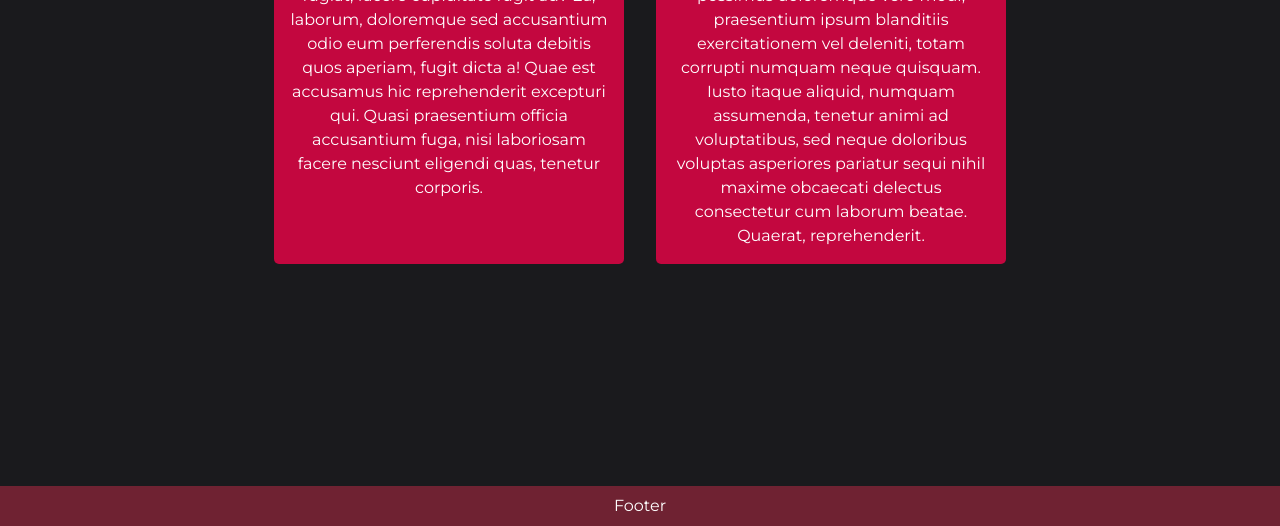
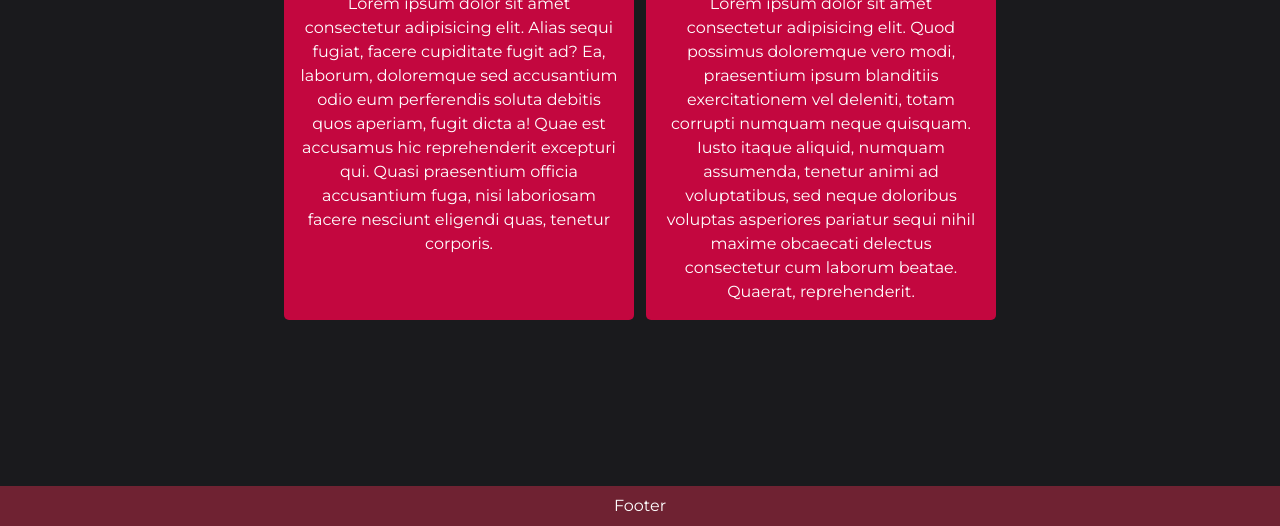
Before and after one commit to tomagrab/beautiful-website, a plain HTML site: page index.html in a window 1280 px wide. Shown: the part 274-800 px from the top of the page. Drawn offline with nearby package versions, Linux system fonts and the light colour scheme.

Commit message:
Work on slide and fade animation

```diff
--- a/Public/JS/index.js
+++ b/Public/JS/index.js
@@ -1 +1,41 @@
 //jshint esversion:6
+
+setTimeout(function slideBoxesIn() {
+  var wineBoxL = document.querySelector(".wine-box-left");
+  var wineBoxR = document.querySelector(".wine-box-right");
+  var opacityL = Number(
+    window.getComputedStyle(wineBoxL).getPropertyValue("opacity")
+  );
+  var opacityR = Number(
+    window.getComputedStyle(wineBoxR).getPropertyValue("opacity")
+  );
+  var rectL = wineBoxL.getBoundingClientRect();
+  var rectR = wineBoxR.getBoundingClientRect();
+  rectL.left = 0;
+  rectR.right = 0;
+
+  var SI = setInterval(slideIn, 50);
+  var pos = 0;
+  wineBoxL.style.transform = "translateX(" + pos + "px)";
+  wineBoxR.style.transform = "translateX(" + -pos + "px)";
+  function slideIn() {
+    if (pos == 10) {
+      clearInterval(SI);
+    } else {
+      pos += 1;
+      console.log(rectL.right, rectR.left);
+      wineBoxL.style.transform = "translateX(" + pos + "px)";
+      wineBoxR.style.transform = "translateX(" + -pos + "px)";
+    }
+  }
+
+  var CO = setInterval(changeOpacity, 10);
+  function changeOpacity() {
+    if (opacityR >= 1 && opacityL >= 1) {
+      clearInterval(CO);
+    } else {
+      wineBoxR.style.opacity = opacityR += 0.025;
+      wineBoxL.style.opacity = opacityL += 0.025;
+    }
+  }
+}, 1000);
--- a/Public/Styles/SCSS/_animations.scss
+++ b/Public/Styles/SCSS/_animations.scss
@@ -11,15 +11,13 @@
   }
 }
 
-@mixin slide-horizontal-with-fade($name, $x-1, $x-2, $opacity-1, $opacity-2) {
+@mixin slide-horizontal($name, $x-1, $x-3) {
   @keyframes #{$name} {
     0% {
       transform: translateX($x-1);
-      opacity: $opacity-1;
     }
     100% {
-      transform: translateX($x-2);
-      opacity: $opacity-2;
+      transform: translateX($x-3);
     }
   }
 }
--- a/Public/Styles/SCSS/styles.scss
+++ b/Public/Styles/SCSS/styles.scss
@@ -26,9 +26,8 @@ section {
 }
 
 @include slide-vertical-with-fade(slide-up, 75px, 0px, 0, 1);
-
-@include slide-horizontal-with-fade(slide-in-left, -50px, 0px, 0, 1);
-@include slide-horizontal-with-fade(slide-in-right, 50px, 0px, 0, 1);
+@include slide-horizontal(slide-in-left, -50px, 0px);
+@include slide-horizontal(slide-in-right, 50px, 0px);
 
 .wine-container {
   display: grid;
@@ -63,13 +62,18 @@ section {
 }
 
 .wine-box-left {
-  animation: slide-in-left 1s ease-in;
   justify-self: right;
+  opacity: 0;
+  // animation: slide-in-left 1s ease-in;
+  // transform: translateX(-90px)
 }
 
 .wine-box-right {
-  animation: slide-in-right 1s ease-in;
+
   justify-self: left;
+  opacity: 0;
+  // animation: slide-in-right 1s ease-in;
+  // transform: translateX(90px)
 }
 
 .footer {
--- a/index.html
+++ b/index.html
@@ -43,6 +43,7 @@
             <h1 class="header">Hello, world!</h1>
           </div>
           <div class="wine-box wine-box-left">
+            <h1>Left</h1>
             Lorem ipsum dolor sit amet consectetur adipisicing elit. Alias sequi
             fugiat, facere cupiditate fugit ad? Ea, laborum, doloremque sed
             accusantium odio eum perferendis soluta debitis quos aperiam, fugit
@@ -51,6 +52,7 @@
             nesciunt eligendi quas, tenetur corporis.
           </div>
           <div class="wine-box wine-box-right">
+            <h1>Right</h1>
             Lorem ipsum dolor sit amet consectetur adipisicing elit. Quod
             possimus doloremque vero modi, praesentium ipsum blanditiis
             exercitationem vel deleniti, totam corrupti numquam neque quisquam.
```
Also changed, not shown: Public/Styles/CSS/styles.css, 2 other files.
